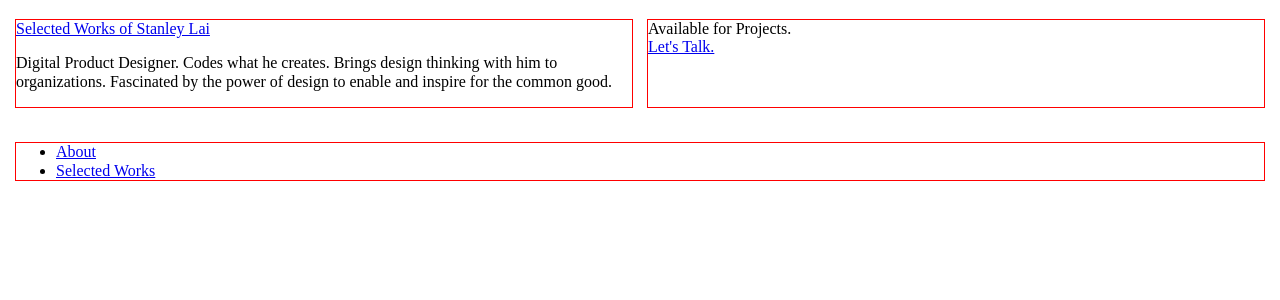
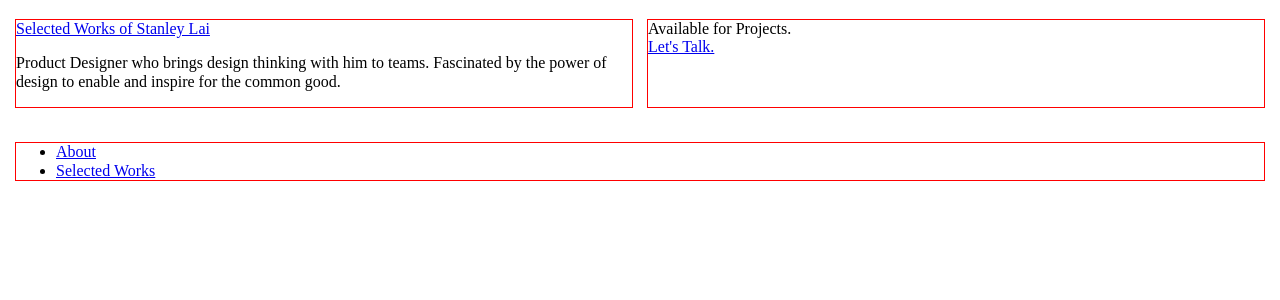
Before and after one commit to npmcdn-to-unpkg-bot/stanleylai.github.io, a Jekyll site: the page built from index.html, in a window 1280 px wide. Shown: the top 300 px of the page. Built offline with Jekyll 4.4.1, drawn with Linux system fonts in a browser that asks for light colours; nearby versions of some CDN libraries.

Commit message:
Update description in config

```diff
--- a/_config.yml
+++ b/_config.yml
@@ -8,8 +8,7 @@
 # Site settings
 title: Selected Works of Stanley Lai
 email: stanleylai.sg@gmail.com
-description: > # this means to ignore newlines until "baseurl:"
-  Digital Product Designer. Codes what he creates. Brings design thinking with him to organizations. Fascinated by the power of design to enable and inspire for the common good.
+description: Product Designer who brings design thinking with him to teams. Fascinated by the power of design to enable and inspire for the common good.
 baseurl: "" # the subpath of your site, e.g. /blog
 url: "http://www.stanleylai.xyz" # the base hostname & protocol for your site
 twitter_username: _stanleylai
```
